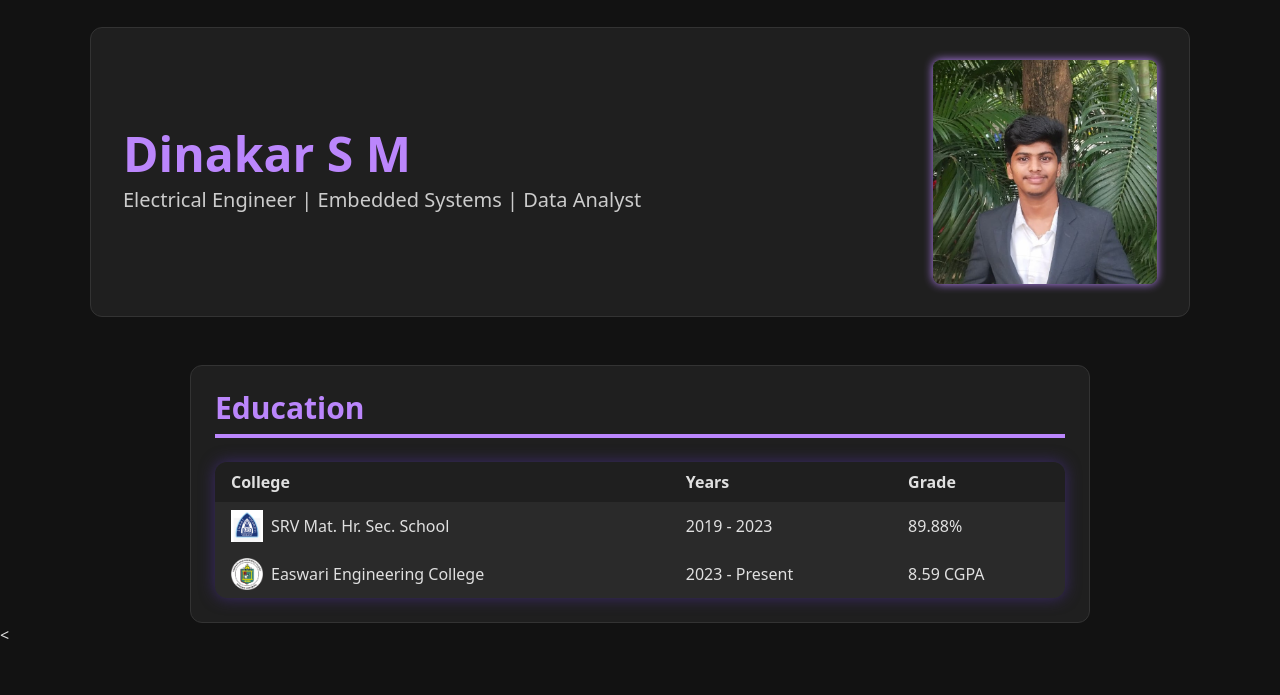
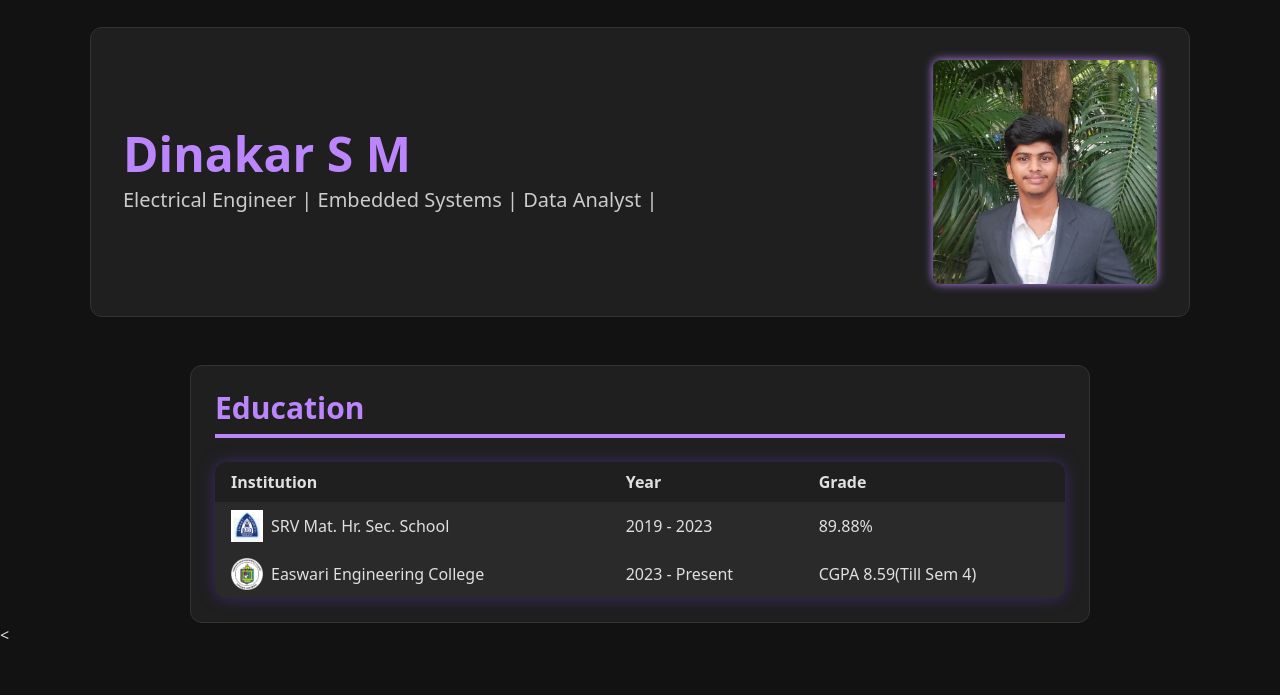
Before and after one commit to dinakar186/dinakarsm-portfolio, a plain HTML site: page index.html in a window 1280 px wide. Shown: the part 71-766 px from the top of the page. Drawn offline with nearby package versions, Linux system fonts and the light colour scheme.

Commit message:
Institution Updated

```diff
--- a/index.html
+++ b/index.html
@@ -34,7 +34,7 @@
 <section class="flex flex-col md:flex-row items-center justify-between max-w-[1100px] mx-auto mt-8 bg-[#1f1f1f] p-8 rounded-xl border border-[#333] gap-8">
   <div class="text-center md:text-left">
     <h1 class="text-4xl md:text-5xl font-bold text-[#bb86fc] mb-2">Dinakar S M</h1>
-    <h4 class="text-[#ccc] text-lg md:text-xl font-medium">Electrical Engineer | Embedded Systems | Data Analyst</h4>
+    <h4 class="text-[#ccc] text-lg md:text-xl font-medium">Electrical Engineer | Embedded Systems | Data Analyst |</h4>
   </div>
   <div>
     <img src="dk_suit_passport.jpg" alt="Dinakar S M Photo" class="w-52 h-52 md:w-56 md:h-56 rounded-lg object-cover shadow-[0_0_10px_#bb86fc]" />
@@ -47,8 +47,8 @@
   <table class="w-full text-left bg-[#2a2a2a] rounded-xl overflow-hidden shadow-[0_0_15px_#3c2a6a]">
     <thead class="bg-[#1f1f1f]">
       <tr>
-        <th class="px-4 py-2">College</th>
-        <th class="px-4 py-2">Years</th>
+        <th class="px-4 py-2">Institution</th>
+        <th class="px-4 py-2">Year</th>
         <th class="px-4 py-2">Grade</th>
       </tr>
     </thead>
@@ -61,7 +61,7 @@
       <tr class="hover:bg-[#3b2a6a] hover:text-white">
         <td class="px-4 py-2 flex items-center gap-2"><img src="eec.png" alt="Easwari Engineering College" class="w-8 h-8 object-contain">Easwari Engineering College</td>
         <td class="px-4 py-2">2023 - Present</td>
-        <td class="px-4 py-2">8.59 CGPA</td>
+        <td class="px-4 py-2">CGPA 8.59(Till Sem 4)</td>
       </tr>
     </tbody>
   </table>
```
